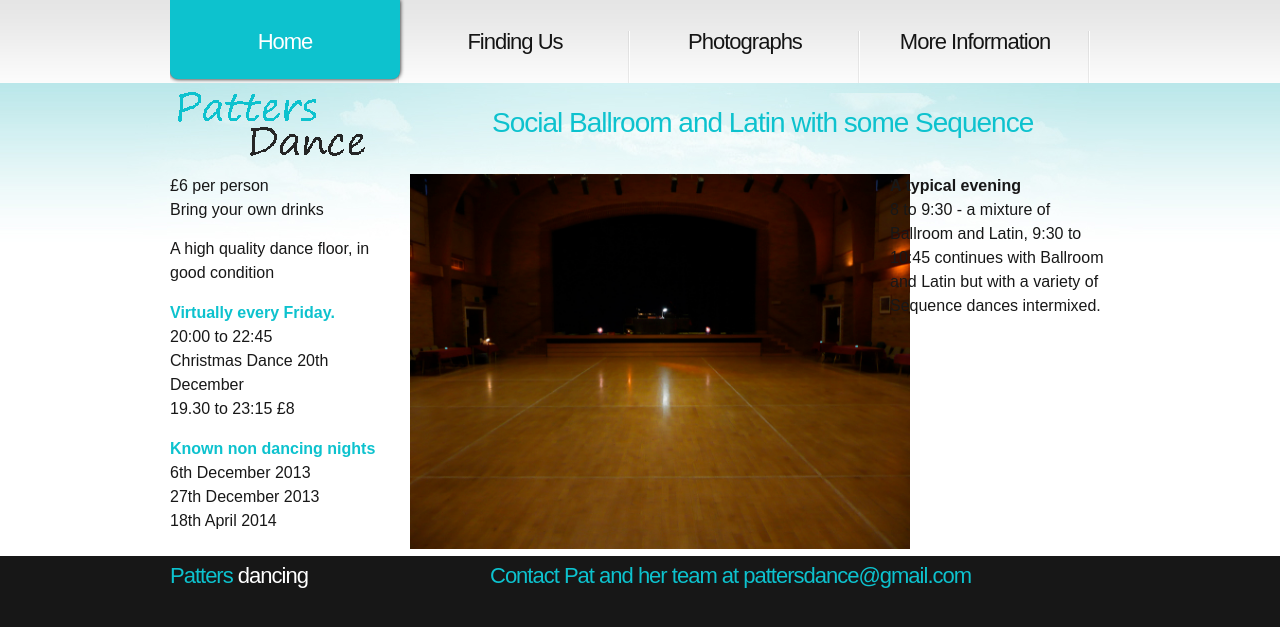
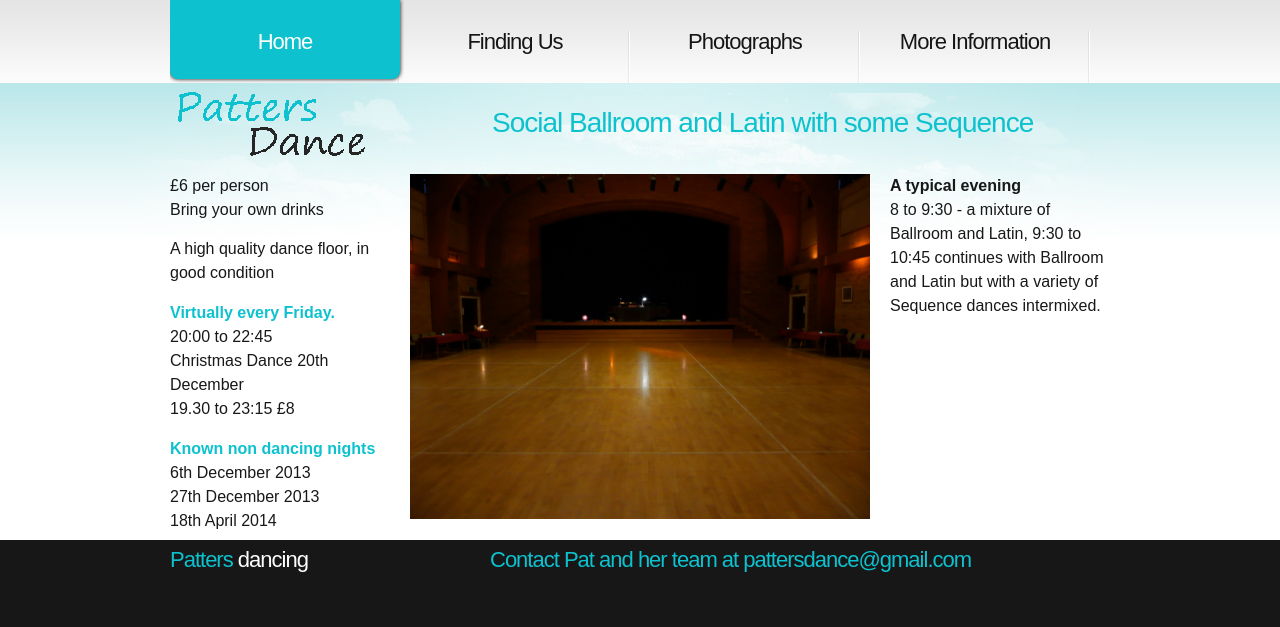
Before and after one commit to ramsayd/patters, a Jekyll site: the page built from 00_index.md, in a window 1280 px wide. Shown: the top 627 px of the page. Built offline with Jekyll 4.4.1, drawn with Linux system fonts in a browser that asks for light colours.

Commit message:
Update 00_index.md

```diff
--- a/00_index.md
+++ b/00_index.md
@@ -22,7 +22,7 @@ permalink: "index.html"
 </article>
 
 <article class="grid_6">
-	<img width="500" src="images/dancefloor.jpg"/>
+	<img width="100%" src="images/dancefloor.jpg"/>
 </article>
 
 <article class="grid_3">
```
